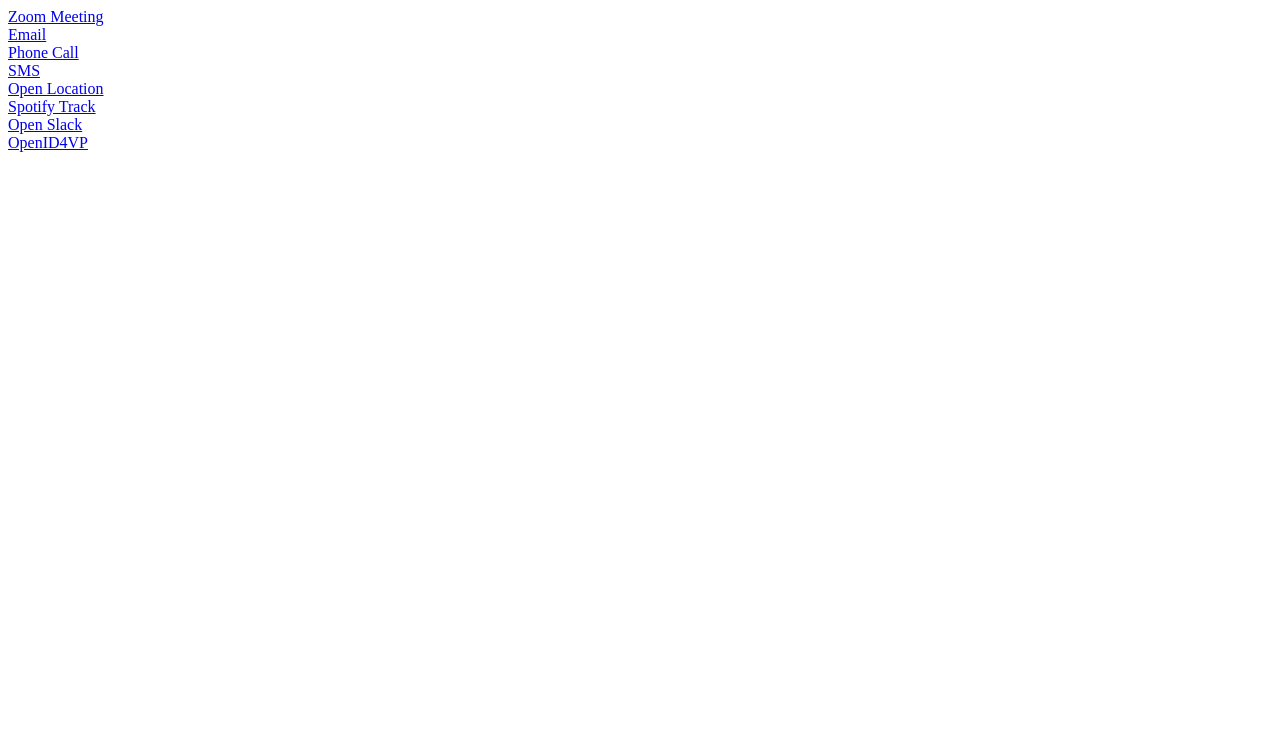
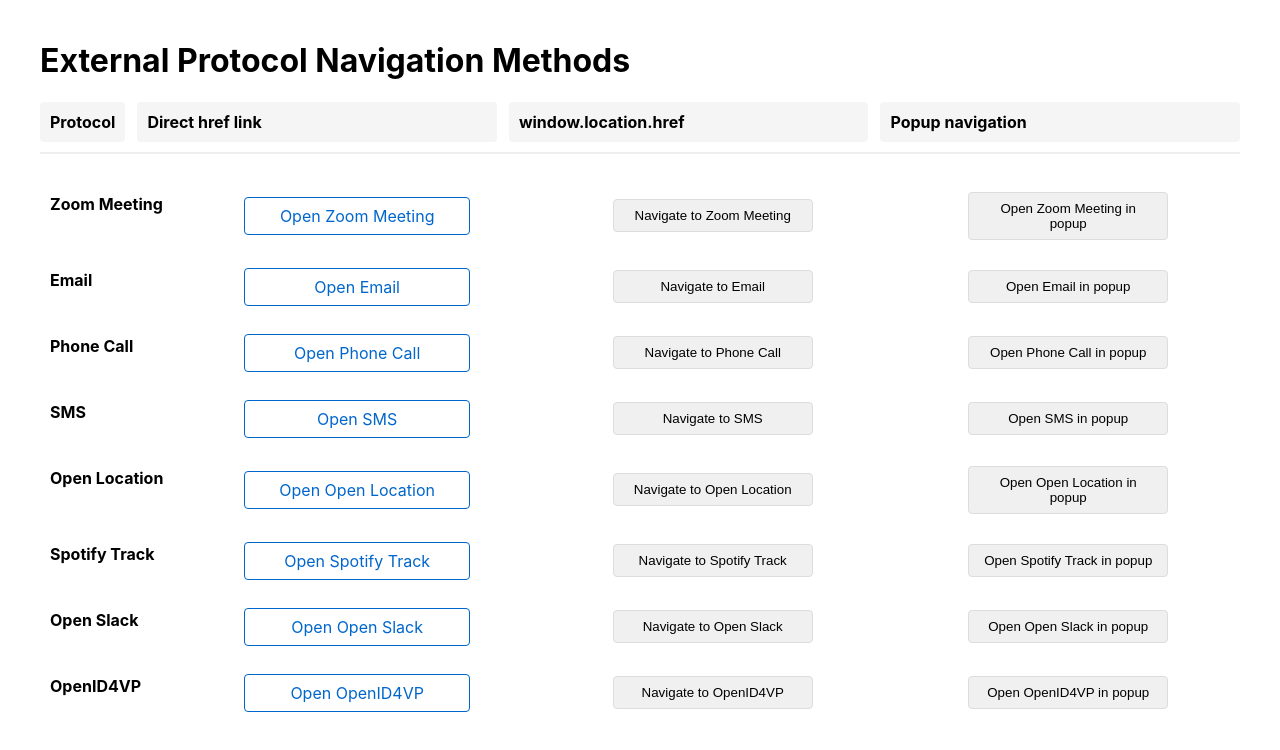
Before and after one commit to Trikolon/web-playground, a website: page public/external-protocol/index.html in a window 1280 px wide. Drawn offline with Linux system fonts and the light colour scheme.

Commit message:
extend external-protocol test site with programmatic nav

```diff
--- a/public/external-protocol/index.html
+++ b/public/external-protocol/index.html
@@ -6,19 +6,194 @@
     <title>Links to different external protocols</title>
     <meta name="viewport" content="width=device-width, initial-scale=1" />
     <style>
-      body > a {
-        display: block;
+      :root {
+        --grid-gap: 12px;
+      }
+      body {
+        font-family:
+          -apple-system, BlinkMacSystemFont, 'Segoe UI', Roboto, Oxygen, Ubuntu,
+          Cantarell, sans-serif;
+        max-width: 1200px;
+        margin: 0 auto;
+        padding: 20px;
+      }
+      .grid-container {
+        display: grid;
+        grid-template-columns: auto repeat(3, 1fr);
+        gap: var(--grid-gap);
+        margin-top: 30px;
+      }
+      .grid-header {
+        display: grid;
+        grid-template-columns: auto repeat(3, 1fr);
+        gap: var(--grid-gap);
+        margin-bottom: 10px;
+        border-bottom: 2px solid #eee;
+        padding-bottom: 10px;
+      }
+      .header-cell {
+        font-weight: bold;
+        padding: 10px;
+        background-color: #f5f5f5;
+        border-radius: 4px;
+      }
+      .protocol-name {
+        font-weight: bold;
+        padding: 10px;
+      }
+      .grid-cell {
+        padding: 8px;
+        display: flex;
+        align-items: center;
+        justify-content: center;
+      }
+      .grid-row {
+        display: contents;
+      }
+      .grid-row:nth-child(odd) {
+        background-color: #f9f9f9;
+      }
+      button {
+        cursor: pointer;
+        padding: 8px 12px;
+        background-color: #f0f0f0;
+        border: 1px solid #ddd;
+        border-radius: 4px;
+        transition: background-color 0.2s;
+        width: 100%;
+        max-width: 200px;
+      }
+      button:hover {
+        background-color: #e0e0e0;
+      }
+      a {
+        display: inline-block;
+        padding: 8px 12px;
+        text-decoration: none;
+        color: #0066cc;
+        border: 1px solid #0066cc;
+        border-radius: 4px;
+        transition: background-color 0.2s;
+        text-align: center;
+        width: 100%;
+        max-width: 200px;
+      }
+      a:hover {
+        background-color: #e6f0fa;
       }
     </style>
   </head>
   <body>
-    <a href="zoomus://foobar">Zoom Meeting</a>
-    <a href="mailto:example@example.com">Email</a>
-    <a href="tel:+1234567890">Phone Call</a>
-    <a href="sms:+1234567890">SMS</a>
-    <a href="geo:37.7749,-122.4194">Open Location</a>
-    <a href="spotify:track:foobar">Spotify Track</a>
-    <a href="slack://open">Open Slack</a>
-    <a href="openid4vp://example">OpenID4VP</a>
+    <h1>External Protocol Navigation Methods</h1>
+
+    <div class="grid-header">
+      <div class="header-cell">Protocol</div>
+      <div class="header-cell">Direct href link</div>
+      <div class="header-cell">window.location.href</div>
+      <div class="header-cell">Popup navigation</div>
+    </div>
+
+    <div class="grid-container" id="protocol-container"></div>
+
+    <script>
+      // Protocol data - define all protocols here
+      const protocols = [
+        { url: 'zoomus://foobar', name: 'Zoom Meeting' },
+        { url: 'mailto:example@example.com', name: 'Email' },
+        { url: 'tel:+1234567890', name: 'Phone Call' },
+        { url: 'sms:+1234567890', name: 'SMS' },
+        { url: 'geo:37.7749,-122.4194', name: 'Open Location' },
+        { url: 'spotify:track:foobar', name: 'Spotify Track' },
+        { url: 'slack://open', name: 'Open Slack' },
+        { url: 'openid4vp://example', name: 'OpenID4VP' },
+      ];
+
+      // Function to create the popup and navigate
+      function openInPopup(url) {
+        const popup = window.open(
+          'about:blank',
+          '_blank',
+          'width=500,height=300',
+        );
+        if (popup) {
+          popup.document.write(`
+            <html>
+              <head>
+                <title>Redirecting...</title>
+              </head>
+              <body>
+                <h3>Redirecting to: ${url}</h3>
+                <p>If you are not automatically redirected, click the button below:</p>
+                <button onclick="window.location.href='${url}'">Go to ${url}</button>
+                <script>
+                  // Redirect after a short delay
+                  setTimeout(function() {
+                    window.location.href = '${url}';
+                  }, 500);
+                <\/script>
+              </body>
+            </html>
+          `);
+        } else {
+          alert('Popup was blocked. Please allow popups for this site.');
+        }
+      }
+
+      // Build the protocol links
+      function buildProtocolLinks() {
+        const container = document.getElementById('protocol-container');
+
+        protocols.forEach((protocol) => {
+          // Create row for this protocol
+          const row = document.createElement('div');
+          row.className = 'grid-row';
+
+          // Add protocol name cell
+          const nameCell = document.createElement('div');
+          nameCell.className = 'protocol-name';
+          nameCell.textContent = protocol.name;
+          row.appendChild(nameCell);
+
+          // a) Direct href link cell
+          const linkCell = document.createElement('div');
+          linkCell.className = 'grid-cell';
+          const link = document.createElement('a');
+          link.href = protocol.url;
+          link.textContent = `Open ${protocol.name}`;
+          linkCell.appendChild(link);
+          row.appendChild(linkCell);
+
+          // b) JS window.location navigation button cell
+          const directButtonCell = document.createElement('div');
+          directButtonCell.className = 'grid-cell';
+          const directButton = document.createElement('button');
+          directButton.textContent = `Navigate to ${protocol.name}`;
+          directButton.onclick = () => {
+            window.location.href = protocol.url;
+          };
+          directButtonCell.appendChild(directButton);
+          row.appendChild(directButtonCell);
+
+          // c) Popup with JS navigation cell
+          const popupButtonCell = document.createElement('div');
+          popupButtonCell.className = 'grid-cell';
+          const popupButton = document.createElement('button');
+          popupButton.textContent = `Open ${protocol.name} in popup`;
+          popupButton.onclick = () => {
+            openInPopup(protocol.url);
+          };
+          popupButtonCell.appendChild(popupButton);
+          row.appendChild(popupButtonCell);
+
+          // Add the row to the container
+          container.appendChild(row);
+        });
+      }
+
+      buildProtocolLinks();
+
+      // Initialize on page load
+      //   document.addEventListener('DOMContentLoaded', buildProtocolLinks);
+    </script>
   </body>
 </html>
```
